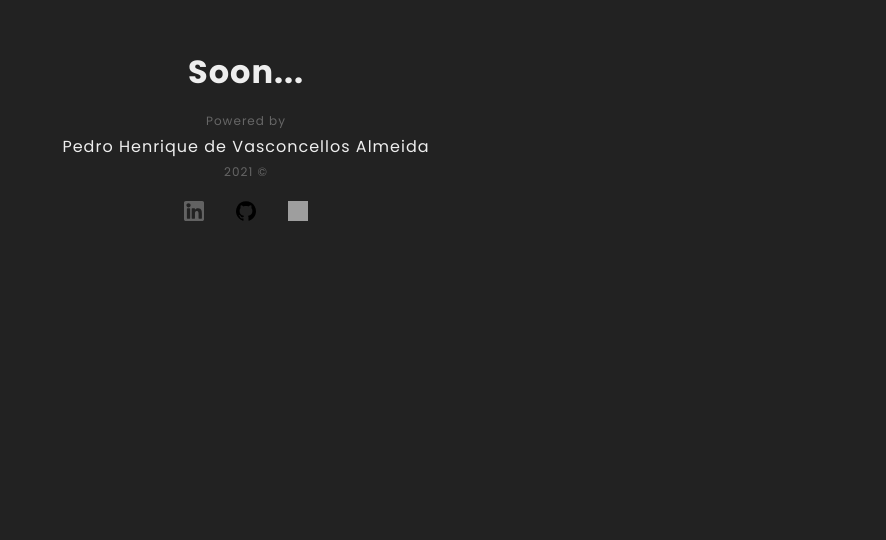
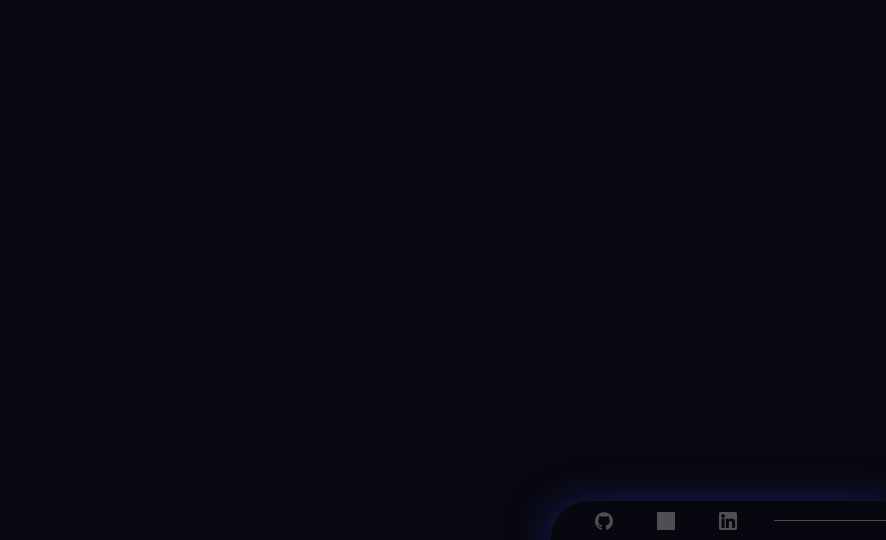
Before and after one commit to pedrovasalmeida/github-pages, a React (Create React App) app: page / in a window 1280 px wide. Shown: the part 260-800 px from the top of the page, without its empty margins (394-1280 px from the left). Built offline with nearby package versions, Linux system fonts and the light colour scheme; grey boxes are pictures that could not be loaded.

Commit message:
create temporary layout

```diff
--- a/src/App.tsx
+++ b/src/App.tsx
@@ -1,46 +1,17 @@
-import './styles/global.css';
-import './styles/home.css';
+import { BrowserRouter } from 'react-router-dom';
+import { Routes } from './routes';
 
-import GitHubIcon from './assets/github.svg';
-import InstagramIcon from './assets/instagram.svg';
-import LinkedinIcon from './assets/linkedin.svg';
+import GlobalStyles from './styles/global';
 
 function App() {
 	return (
-		<div className="container">
-			<span className="message">Soon...</span>
+		<>
+      <GlobalStyles />
 
-			<section className="made-by">
-				<span className="powered-by">Powered by</span>
-				<span className="my-name">Pedro Henrique de Vasconcellos Almeida</span>
-				<span className="year-copy">2021 &copy;</span>
-
-				<div className="icons">
-					<a
-						href="https://www.linkedin.com/in/pedrovasalmeida"
-						rel="noreferrer noopener"
-						target="_blank"
-					>
-						<img className="icon" src={LinkedinIcon} alt="Linkedin icon" />
-					</a>
-					<a
-						href="https://github.com/pedrovasalmeida"
-						rel="noreferrer noopener"
-						target="_blank"
-					>
-						<img className="icon" src={GitHubIcon} alt="Github icon" />
-					</a>
-					<a
-						className="last"
-						href="https://instagram.com/pedroohva"
-						rel="noreferrer noopener"
-						target="_blank"
-					>
-						<img className="icon" src={InstagramIcon} alt="Instagram icon" />
-					</a>
-				</div>
-			</section>
-		</div>
+      <BrowserRouter>
+        <Routes />
+      </BrowserRouter>
+    </>
 	);
 }
 
--- /dev/null
+++ b/src/components/Home/index.tsx
@@ -0,0 +1,46 @@
+import GitHubIcon from '../../assets/github.svg';
+import InstagramIcon from '../../assets/instagram.svg';
+import LinkedinIcon from '../../assets/linkedin.svg';
+
+import Typewriter from 'typewriter-effect';
+
+import { Container, FloatSocialBar, MainContent } from './styles';
+
+export function Home() {
+	function redirectClickTo(url: string) {
+		window.open(url);
+	}
+
+	return (
+		<Container>
+			<FloatSocialBar>
+				<img
+					src={GitHubIcon}
+					alt="GitHub Icon"
+					onClick={() => redirectClickTo('https://github.com/pedrovasalmeida')}
+				/>
+				<img
+					src={InstagramIcon}
+					alt="Instagram Icon"
+					onClick={() => redirectClickTo('https://www.instagram.com/pedroohva/')}
+				/>
+				<img
+					src={LinkedinIcon}
+					alt="Linkedin Icon"
+					onClick={() => redirectClickTo('https://linkedin.com/in/pedrovasalmeida')}
+				/>
+				<div />
+			</FloatSocialBar>
+
+			<MainContent>
+				<Typewriter
+					options={{
+						strings: [ 'working...', 'soon...' ],
+						autoStart: true,
+						loop: true,
+					}}
+				/>
+			</MainContent>
+		</Container>
+	);
+}
--- /dev/null
+++ b/src/components/Home/styles.ts
@@ -0,0 +1,89 @@
+import styled from 'styled-components';
+
+export const Container = styled.div`
+	display: flex;
+	width: 100%;
+	height: 100vh;
+
+	position: relative;
+
+	overflow: hidden;
+`;
+
+export const FloatSocialBar = styled.div`
+	display: flex;
+	align-items: center;
+
+	width: 336px;
+	height: 40px;
+
+	position: absolute;
+	right: 0;
+	bottom: 0;
+
+	background: rgba(8, 8, 16, 0.35);
+
+	box-shadow: 0 8px 40px 4px rgba(31, 38, 135, 0.7);
+	backdrop-filter: blur(3.5px);
+	-webkit-backdrop-filter: blur(3.5px);
+
+	border-radius: 10px;
+	border: 1px solid rgba(255, 255, 255, 0.05);
+	border-right: 0;
+	border-bottom: 0;
+	border-top-left-radius: 999px;
+
+	transition: all 600ms ease;
+
+	&:hover {
+		box-shadow: 0 8px 40px 8px rgba(31, 38, 135, 1);
+		background: rgba(8, 8, 16, 0.65);
+	}
+
+	& > div {
+		position: absolute;
+		right: 0;
+
+		width: 7rem;
+		height: 1px;
+
+		border-radius: 9999px;
+		background: #fff;
+		filter: contrast(0);
+		opacity: 0.6;
+	}
+
+	& > img {
+		width: 1.125rem;
+		height: 1.125rem;
+		margin-left: 2.75rem;
+		opacity: 0.6;
+		filter: contrast(0);
+		cursor: pointer;
+
+		transition: filter 600ms ease, transform 200ms ease;
+
+		&:hover {
+			transform: translateY(-2px);
+		}
+
+		&:hover:not(:first-child) {
+			filter: contrast(2);
+		}
+	}
+`;
+
+export const MainContent = styled.div`
+	display: flex;
+	flex-direction: column;
+	align-items: center;
+	justify-content: center;
+
+	max-width: 1140px;
+	margin: 0 auto;
+
+	background: rgba(8, 8, 16, 0.65);
+
+	width: 100%;
+	height: 100%;
+`;
--- /dev/null
+++ b/src/routes/index.tsx
@@ -0,0 +1,14 @@
+import { Switch, Route, Redirect } from 'react-router-dom';
+
+import { Home } from '../components/Home';
+
+export function Routes() {
+	return (
+		<Switch>
+			<Route component={Home} path="/" exact />
+			<Route component={Home} path="/bye" exact />
+
+			<Redirect from="*" to="/" />
+		</Switch>
+	);
+}
--- a/src/styles/global.css
+++ /dev/null
@@ -1,12 +0,0 @@
-* {
-	margin: 0;
-	padding: 0;
-	box-sizing: border-box;
-}
-
-body {
-	font-family: 'Poppins', sans-serif;
-	letter-spacing: 1px;
-	background: #222;
-	color: #eee;
-}
--- /dev/null
+++ b/src/styles/global.ts
@@ -0,0 +1,42 @@
+import { createGlobalStyle } from 'styled-components';
+
+export default createGlobalStyle`
+  * {
+    margin: 0;
+    padding: 0;
+    box-sizing: border-box;
+  }
+
+  /* html {
+    @media (max-width: 1080px) {
+      font-size: 93.75%;
+    }
+
+    @media (max-width: 720px) {
+      font-size: 87.5%;
+    }
+  } */
+
+  body {
+    font-family: 'Poppins', sans-serif;
+    letter-spacing: 1px;
+    -webkit-font-smoothing: antialiased;
+
+    color: #ececec;
+    background: #080810;
+
+    width: 100vw;
+    max-width: 100vw;
+    height: 100vh;
+    max-height: 100vh;
+  }
+
+  button {
+    cursor: pointer;
+  }
+
+  [disabled] {
+    opacity: 0.6;
+    cursor: not-allowed;
+  }
+`;
--- a/src/styles/home.css
+++ /dev/null
@@ -1,69 +0,0 @@
-.container {
-	display: flex;
-	flex-direction: column;
-	align-items: center;
-	justify-content: center;
-
-	min-height: 100vh;
-
-	color: #eee;
-}
-
-.message {
-	font-weight: 700;
-	font-size: 2rem;
-
-	margin-bottom: 1rem;
-}
-
-.made-by {
-	display: flex;
-	justify-content: center;
-	align-items: center;
-	flex-direction: column;
-}
-
-.powered-by {
-	color: #666;
-	font-size: 12px;
-	margin-bottom: 0.25rem;
-}
-
-.year-copy {
-	color: #666;
-	font-size: 12px;
-	margin-top: 0.25rem;
-}
-
-.icons {
-	display: flex;
-	align-items: center;
-	justify-content: center;
-
-	min-width: 100%;
-	margin-top: 1rem;
-	padding: 0.25rem 0;
-
-	border-radius: 0.25rem;
-	transition: 300ms ease;
-}
-
-a {
-	margin-right: 2rem;
-}
-
-.icon {
-	width: 20px;
-	height: 20px;
-	cursor: pointer;
-	transition: all 500ms ease;
-	filter: saturate(0);
-}
-
-.icon:hover {
-	filter: saturate(1);
-}
-
-.last {
-	margin-right: 0;
-}
```
Also changed, not shown: package.json (+24 -9 lines), 1 other file (tests, documents, lock files or other folders).
